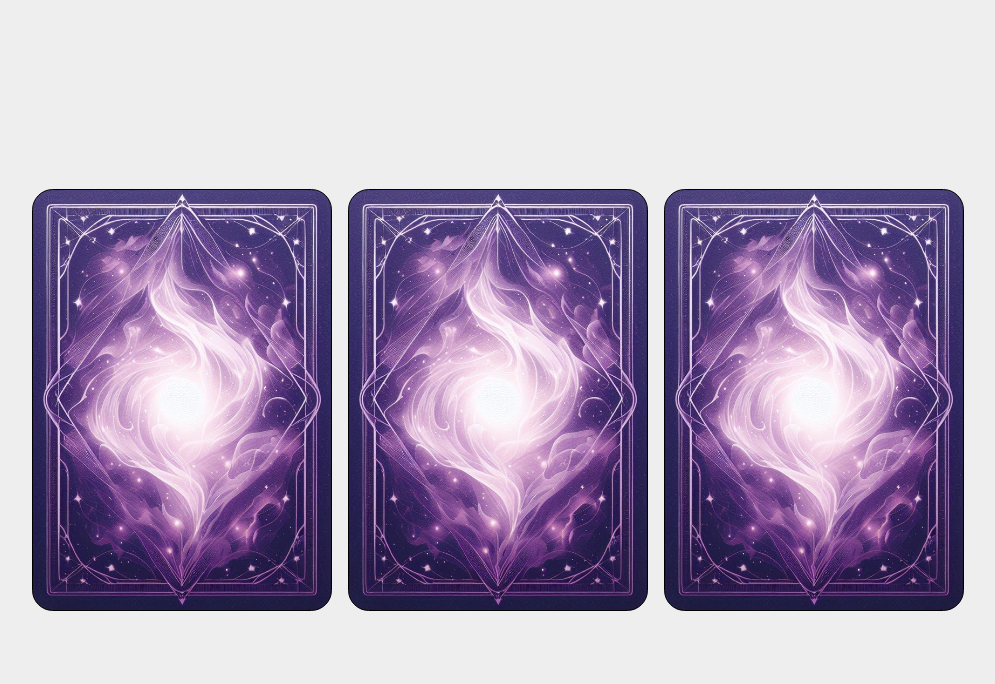
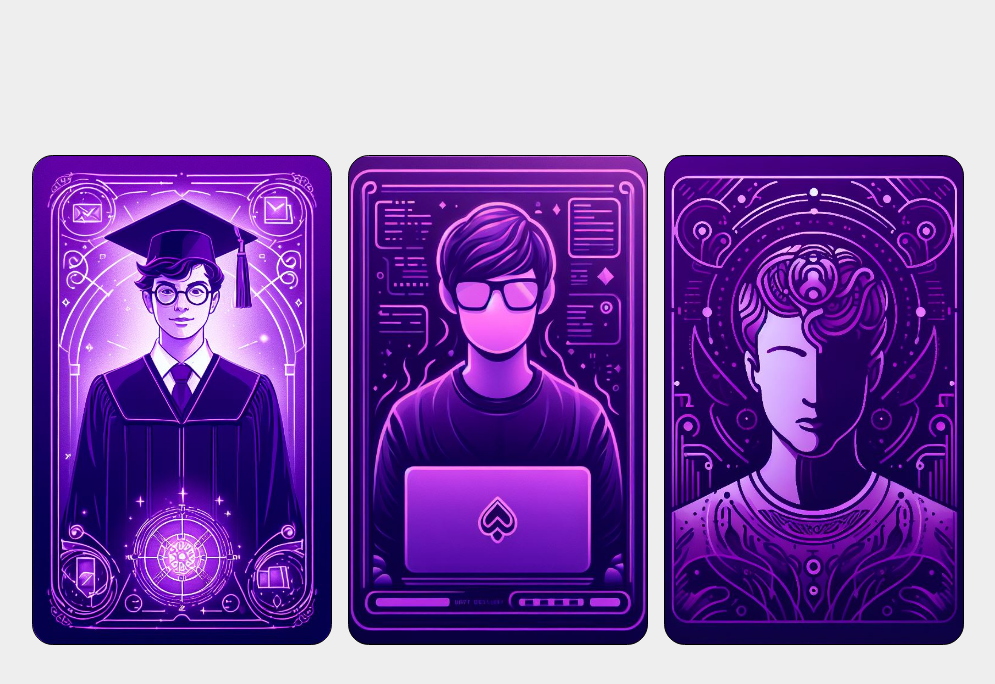
Before and after one commit to PeterG-ithub/personal-website, a plain HTML site: page index.html in a window 1280 px wide. Shown: the whole page, without its empty margins (142-1137 px from the left). Drawn offline with Linux system fonts and the light colour scheme.

Commit message:
update index and home

```diff
--- a/home.css
+++ b/home.css
@@ -12,7 +12,7 @@ body {
 
 .card {
   width: 300px;
-  height: 422px;
+  height: 490px;
   transition: transform 0.7s;
   transform-style: preserve-3d;
 }
@@ -21,25 +21,77 @@ body {
   transform: rotateY(180deg);
 }
 
-.front,
-.back {
+.ce-front,
+.ce-back,
+.fs-front,
+.fs-back,
+.ai-back,
+.ai-front {
   position: absolute;
   border: 1px solid black;
   border-radius: 1.3rem;
   width: 300px;
-  height: 422px;
+  height: 490px;
+  -webkit-backface-visibility: hidden;
+  -moz-backface-visibility: hidden;
   backface-visibility: hidden;
 }
 
-.back {
-  background-image: url("images/card-back.png");
+.ce-back,
+.fs-back,
+.ai-back {
+
   background-size: cover;
   background-repeat: no-repeat;
   background-position: center;
   /*transform: rotateY(180deg);*/
 }
 
-.front {
-  background-color: rgb(255, 255, 255);
+.ce-back {
+  background-image: url("images/ce-back.png");
+}
+
+.fs-back {
+  background-image: url("images/fs-back.png");
+}
+
+.ai-back {
+  background-image: url("images/ai-back.png");
+}
+
+.ce-front,
+.fs-front,
+.ai-front {
   transform: rotateY(180deg);
+  background-image: url("images/front-template.png");
+  background-size: cover;
+  background-color:#bebcc1;
+  background-repeat: no-repeat;
+  background-position: center;
 }
+
+div > p {
+  text-align: center;
+  font-size: 1.7rem;
+  font-family: 'Franklin Gothic Medium', 'Arial Narrow', Arial, sans-serif;
+  padding: 1rem;
+}
+
+.card-info {
+  margin-top: 1rem;
+}
+
+.read-more {
+  position: absolute;
+  bottom: 30px;
+  right: 25px
+}
+
+/* .ce-front {
+  background-image: url("images/ce-front.png");
+}
+
+.fs-front {
+  background-image: url("images/fs-front.png");
+}
+ */
--- a/index.html
+++ b/index.html
@@ -9,17 +9,29 @@
 </head>
 <body>
   <div class="card-container">
-    <a class="card">
-      <div class="front">computer engineer</div>
-      <div class="back"></div>
-    </a>
     <div class="card">
-      <div class="front">full stack dev</div>
-      <div class="back"></div>
+      <div class="ce-front">
+        <p class="card-info">Character Info</p>
+        <p class="title">Computer Engineer</p>
+        <a href="" class="read-more">Read more...</a>
+      </div>
+      <div class="ce-back"></div>
     </div>
     <div class="card">
-      <div class="front">AI enthusiast</div>
-      <div class="back"></div>
+      <div class="fs-front">
+        <p class="card-info">Character Info</p>
+        <p class="title">Full-Stack Engineer</p>
+        <a href="" class="read-more">Read more...</a>
+      </div>
+      <div class="fs-back"></div>
+    </div>
+    <div class="card">
+      <div class="ai-front">
+        <p class="card-info">Character Info</p>
+        <p class="title">AI Hobbyist</p>
+        <a href="" class="read-more">Read more...</a>
+      </div>
+      <div class="ai-back"></div>
     </div>
   </div>
   <script src="main.js"></script>
```
Also changed, not shown: images/ai-back.png (added), images/ce-back.png (added), images/ce-front.png (added), images/front-template.png (added), images/fs-back.png (added), images/fs-front.png (added).
